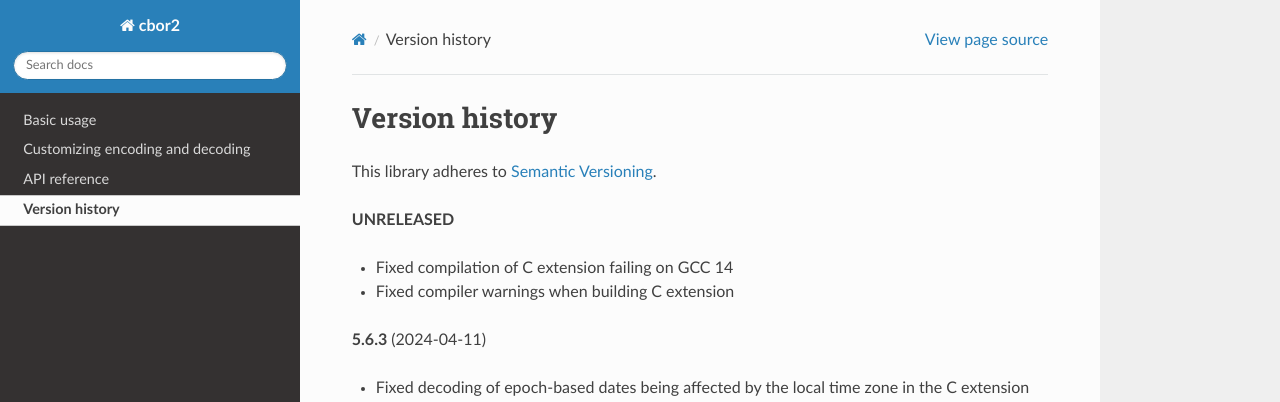
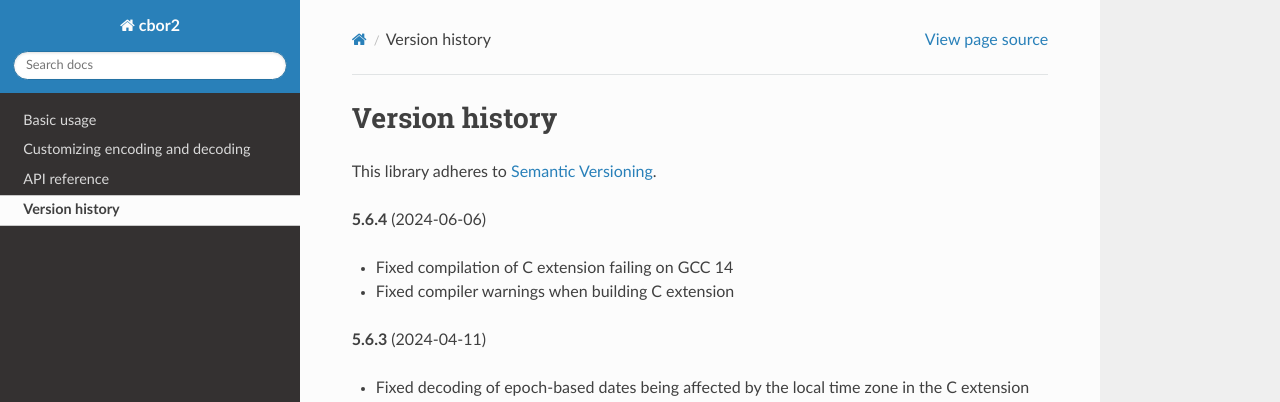
Before and after one commit to agronholm/cbor2, a Sphinx documentation site: the page built from docs/versionhistory.rst, in a window 1280 px wide and 900 px high. Shown: the top 402 px of the window. Built offline with Sphinx 7.4.7 and the Read the Docs theme 2.0.0, drawn with Linux system fonts in a browser that asks for light colours; the version number could not be read and is left out.

Commit message:
Bumped up the version

```diff
--- a/docs/versionhistory.rst
+++ b/docs/versionhistory.rst
@@ -5,7 +5,7 @@ Version history
 
 This library adheres to `Semantic Versioning <http://semver.org/>`_.
 
-**UNRELEASED**
+**5.6.4** (2024-06-06)
 
 - Fixed compilation of C extension failing on GCC 14
 - Fixed compiler warnings when building C extension
```
